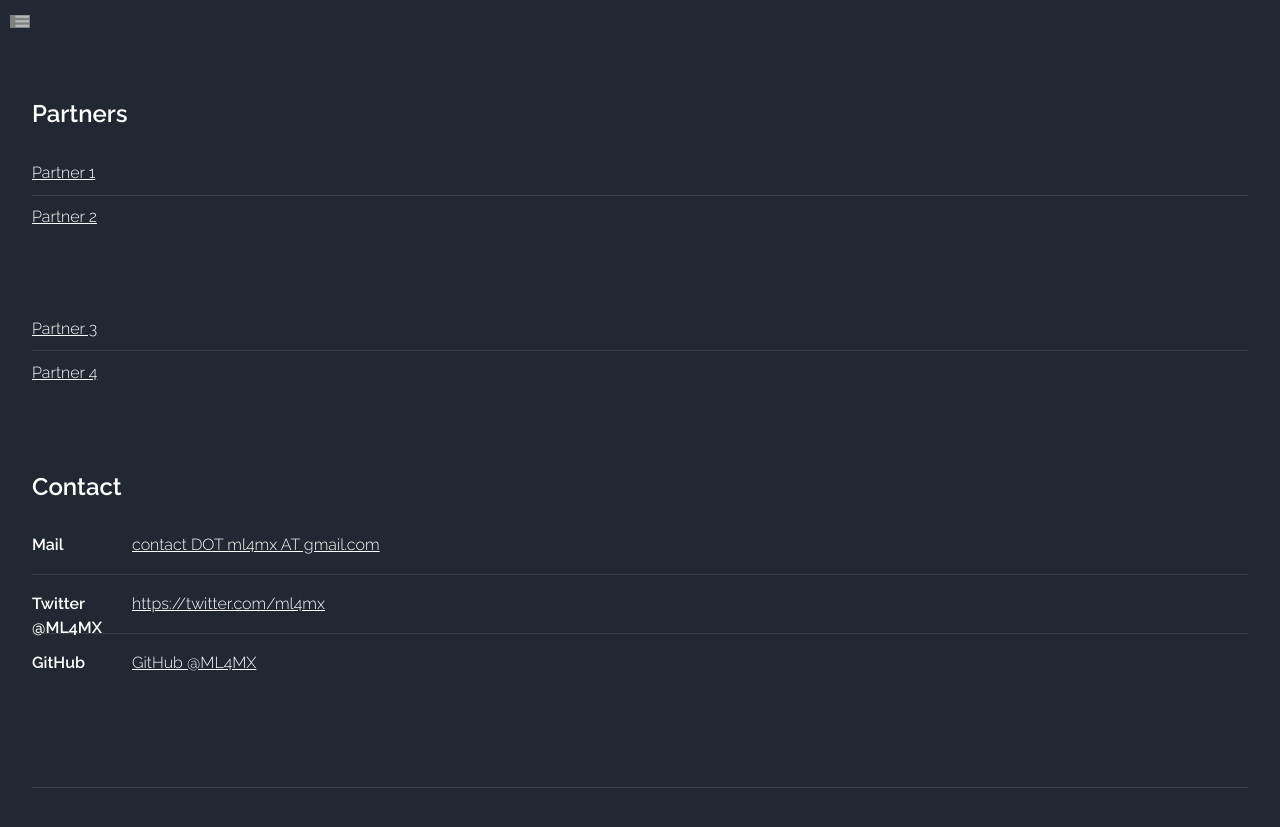
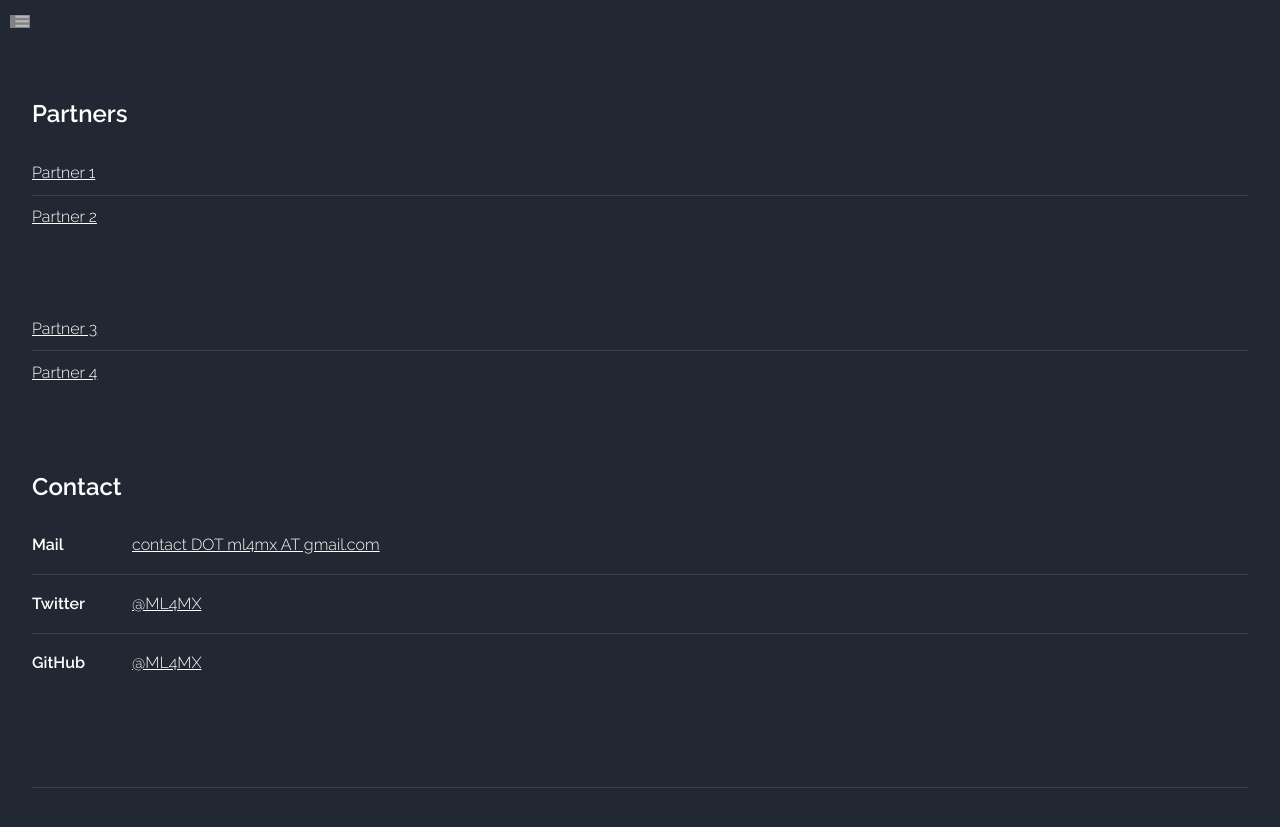
Before and after one commit to etanmn283/p11, a Jekyll site: the page built from index.html, in a window 1280 px wide and 900 px high, scrolled down 2013 px. Shown: the top 827 px of the window. Built offline with Jekyll 4.4.1, drawn with Linux system fonts in a browser that asks for light colours; the list of posts is cut into pages by our own code; grey boxes are pictures that could not be loaded.

Commit message:
contacts-c2

```diff
--- a/_layouts/default.html
+++ b/_layouts/default.html
@@ -68,12 +68,12 @@
 											<span><a href="#">contact DOT ml4mx AT gmail.com</a></span>
 										</li>
 										<li>
-											<span class="mail">Twitter @ML4MX</span>
-											<span><a href="#">https://twitter.com/ml4mx</a></span>
+											<span class="mail">Twitter</span>
+											<span><a href="https://twitter.com/ml4mx">@ML4MX</a></span>
 										</li>
 										<li>
 											<span class="mail">GitHub</span>
-											<span><a href="https://github.com/ml4mx">GitHub @ML4MX</a></span>
+											<span><a href="https://github.com/ml4mx">@ML4MX</a></span>
 										</li>
 										<!-- <li>
 											<span class="phone">Phone</span>
```
